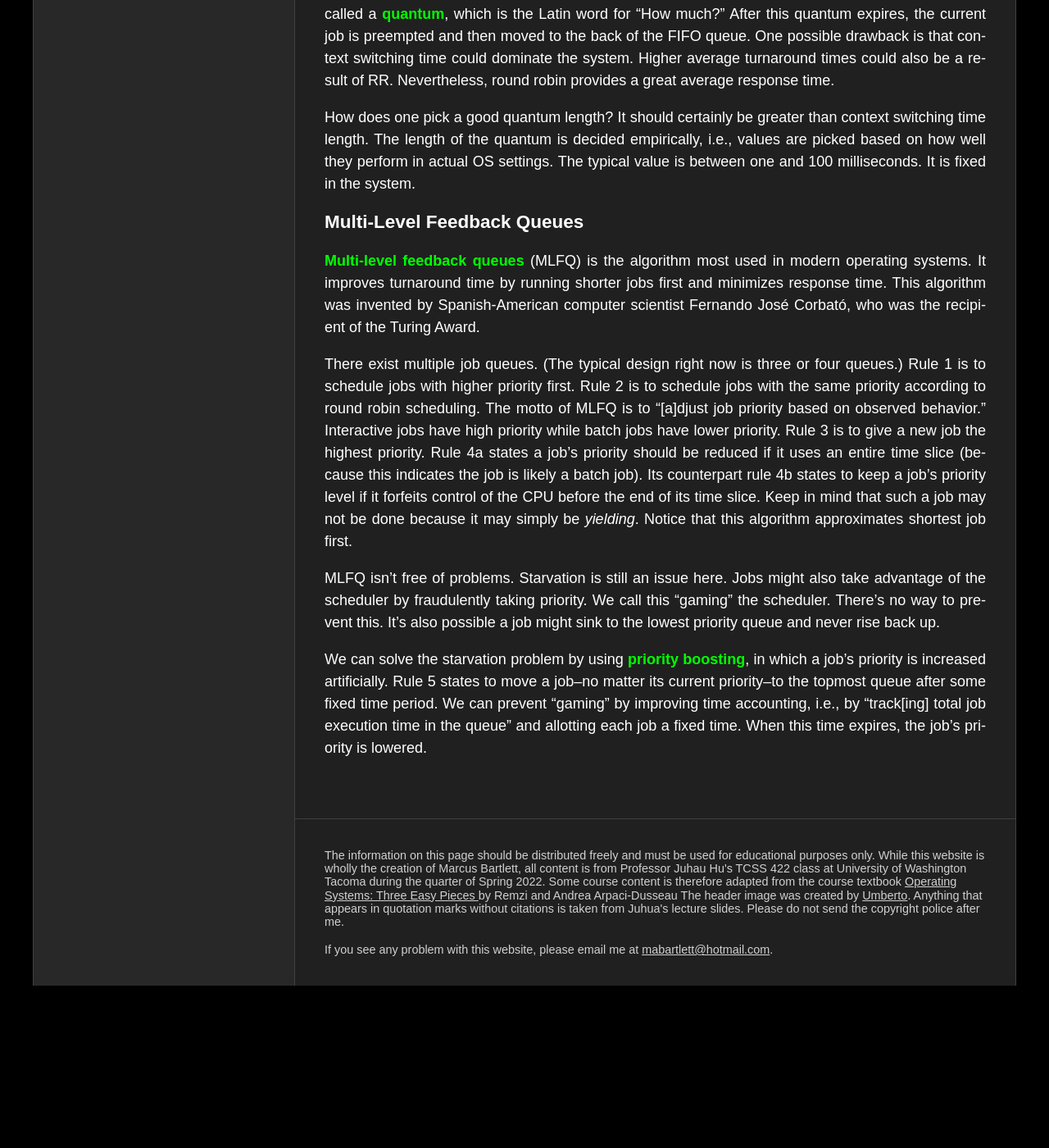
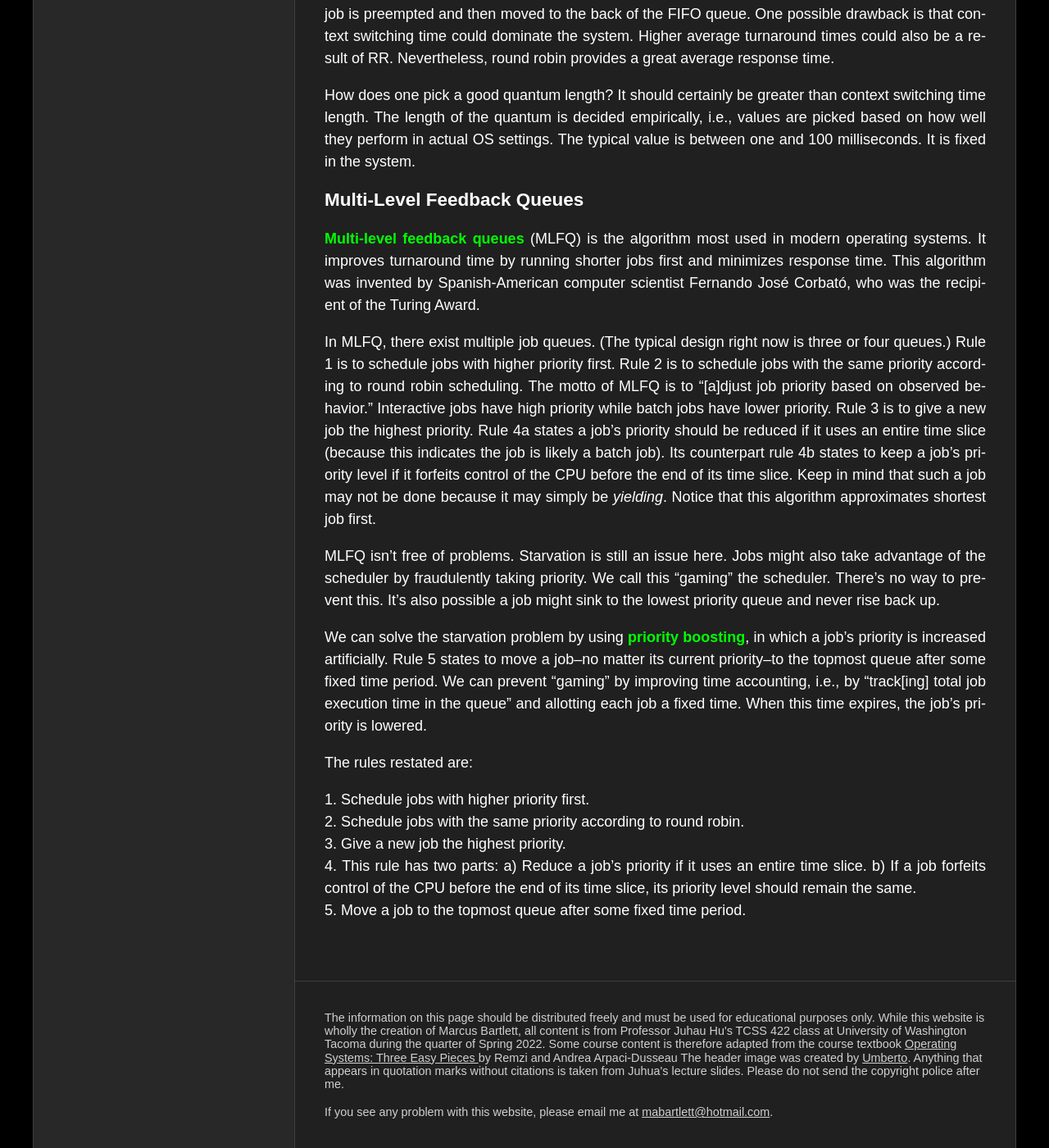
Before and after one commit to mabartlett/TCSS422Notes, a Jekyll site: the page built from _topics/04_scheduling.md, in a window 1280 px wide and 1400 px high, scrolled down 1667 px. Shown: the whole window at 82% size. Built offline with Jekyll 4.4.1, drawn with Linux system fonts in a browser that asks for light colours; before the commit the page ends 2869 px from its top, so only the background shows below that; some of the changed text lies outside the part shown.

```diff
--- a/_topics/04_scheduling.md
+++ b/_topics/04_scheduling.md
@@ -7,13 +7,13 @@ layout: default
 
 ## The Problem
 
-We have *k* **jobs** ready to run but only *n* CPUs. ("Jobs" refers to processes, threads, etc.) The **policy** determines which jobs get assigned to which CPUs. Let's put our thinking caps on because we'll have to work with algorithms here. The naive solution would be to assign jobs randomly, and this makes a good baseline, but it's far from optimal. Scheduling is a wide open design choice and the criteria for "good service" include:
+We have *k* **jobs** ready to run but only *n* CPUs. ("Jobs" refers to processes, threads, etc.) The **policy** determines which jobs get assigned to which CPUs. The naive solution would be to assign jobs randomly, and this makes a good baseline, but it's far from optimal. Scheduling is a wide open design choice and there are three major criteria for "good service":
 
 - **Throughput** is the "number of processes that complete per unit time"
-- **Turnaround time** (TT) is the "time for each process to complete." It is calculated as the time of completion minus the time of *arrival*.
+- **Turnaround time** (TT) is the "time for each process to complete." It is calculated as the time of completion minus the time of arrival.
 - **Response time** (RT) is the "time from request to first response." It is the first run time minus the arrival time.
 
-Execution time is not turnaround time because turnaround time includes the time a process spends in states other than running. We also want a fair scheduler, but such a thing is impossible to measure reliably. There exists no one algorithm to maximize all criteria. *Batch systems* prioritize throughput and turnaround time while *interactive systems* prioritize response time. An example of the former would be supercomputers while the latter would be PCs.
+Execution time is not turnaround time because turnaround time includes the time a process spends in states other than running. We also want a fair scheduler, but such a thing is impossible to measure reliably. There exists no single algorithm to maximize all criteria. *Batch systems* prioritize throughput and turnaround time while *interactive systems* prioritize response time. An example of the former would be supercomputers while the latter would be PCs.
 
 The operating system calls the scheduler when processes change state or exit.
 
@@ -45,8 +45,18 @@ How does one pick a good quantum length? It should certainly be greater than con
 
 **Multi-level feedback queues** (MLFQ) is the algorithm most used in modern operating systems. It improves turnaround time by running shorter jobs first and minimizes response time. This algorithm was invented by Spanish-American computer scientist Fernando José Corbató, who was the recipient of the Turing Award.
 
-There exist multiple job queues. (The typical design right now is three or four queues.) Rule 1 is to schedule jobs with higher priority first. Rule 2 is to schedule jobs with the same priority according to round robin scheduling. The motto of MLFQ is to "[a]djust job priority based on observed behavior." Interactive jobs have high priority while batch jobs have lower priority. Rule 3 is to give a new job the highest priority. Rule 4a states a job's priority should be reduced if it uses an entire time slice (because this indicates the job is likely a batch job). Its counterpart rule 4b states to keep a job's priority level if it forfeits control of the CPU before the end of its time slice. Keep in mind that such a job may not be done because it may simply be *yielding*. Notice that this algorithm approximates shortest job first.
+In MLFQ, there exist multiple job queues. (The typical design right now is three or four queues.) Rule 1 is to schedule jobs with higher priority first. Rule 2 is to schedule jobs with the same priority according to round robin scheduling. The motto of MLFQ is to "[a]djust job priority based on observed behavior." Interactive jobs have high priority while batch jobs have lower priority. Rule 3 is to give a new job the highest priority. Rule 4a states a job's priority should be reduced if it uses an entire time slice (because this indicates the job is likely a batch job). Its counterpart rule 4b states to keep a job's priority level if it forfeits control of the CPU before the end of its time slice. Keep in mind that such a job may not be done because it may simply be *yielding*. Notice that this algorithm approximates shortest job first.
 
 MLFQ isn't free of problems. Starvation is still an issue here. Jobs might also take advantage of the scheduler by fraudulently taking priority. We call this "gaming" the scheduler. There's no way to prevent this. It's also possible a job might sink to the lowest priority queue and never rise back up.
 
 We can solve the starvation problem by using **priority boosting**, in which a job's priority is increased artificially. Rule 5 states to move a job--no matter its current priority--to the topmost queue after some fixed time period. We can prevent "gaming" by improving time accounting, i.e., by "track[ing] total job execution time in the queue" and allotting each job a fixed time. When this time expires, the job's priority is lowered.
+
+The rules restated are:
+
+1. Schedule jobs with higher priority first.
+2. Schedule jobs with the same priority according to round robin.
+3. Give a new job the highest priority.
+4. This rule has two parts:
+    a) Reduce a job's priority if it uses an entire time slice.
+    b) If a job forfeits control of the CPU before the end of its time slice, its priority level should remain the same.
+5. Move a job to the topmost queue after some fixed time period.
```
Also changed, not shown: other parts of _topics/04_scheduling.md (+1 -1 lines), _topics/01_resource.md (+1 -3 lines), _topics/02_processes.md (+6 -6 lines), _topics/03_lde.md (+2 -2 lines), _topics/05_threads.md (+5 -4 lines), _topics/06_locks.md (renamed from _topics/06_Locks.md, +2 -2 lines), 8 other files.
